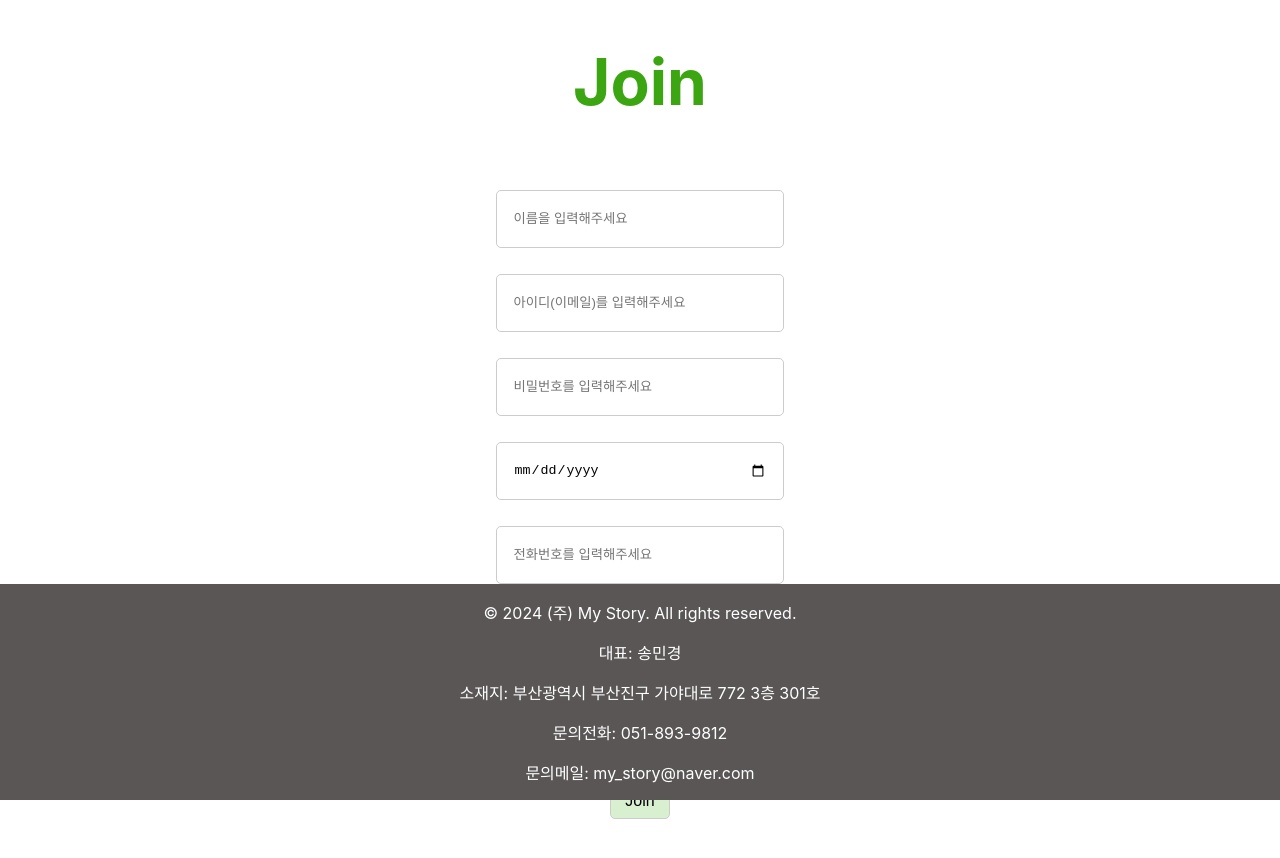
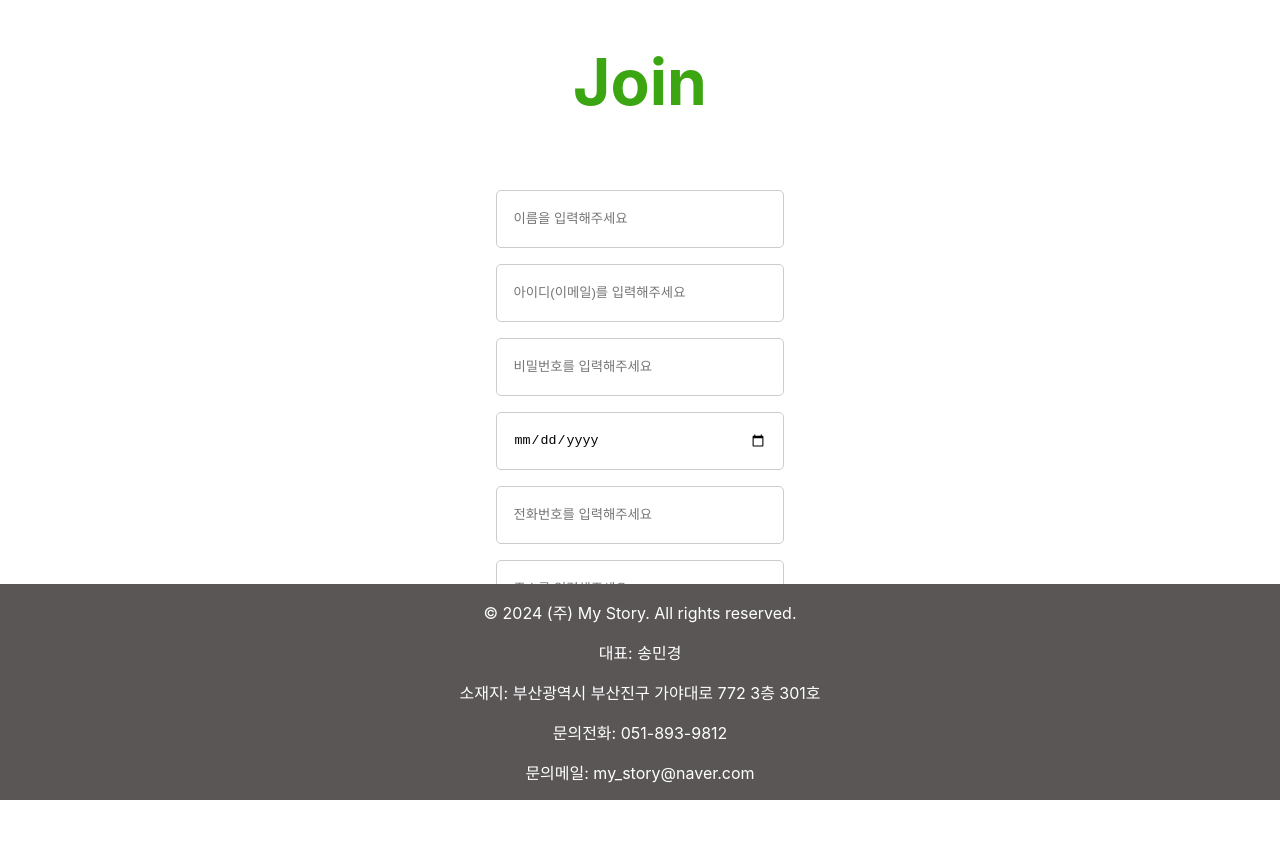
Before and after one commit to vosw1/my-app, a React (Create React App) app: page /joinForm in a window 1280 px wide. Shown: the top 858 px of the page. After the commit the page ends 803 px from the top, so only its background shows below. Built offline with nearby package versions, Linux system fonts and the light colour scheme.

Commit message:
tab css 중복 제거

```diff
--- a/src/styles/Tab.module.css
+++ b/src/styles/Tab.module.css
@@ -31,13 +31,13 @@
     color: black;
 }
 
-form {
+.modalOverlay form {
     display: flex;
     flex-direction: column;
     align-items: center;
 }
 
-input {
+.handleSubmit input {
     width: 100%;
     height: 35px;
     padding: 5px;
@@ -46,7 +46,7 @@ input {
     margin-bottom: 10px;
 }
 
-button[type="submit"] {
+.handleSubmit button[type="submit"] {
     width: 60px;
     height: 35px;
     font-size: 1rem;
```
